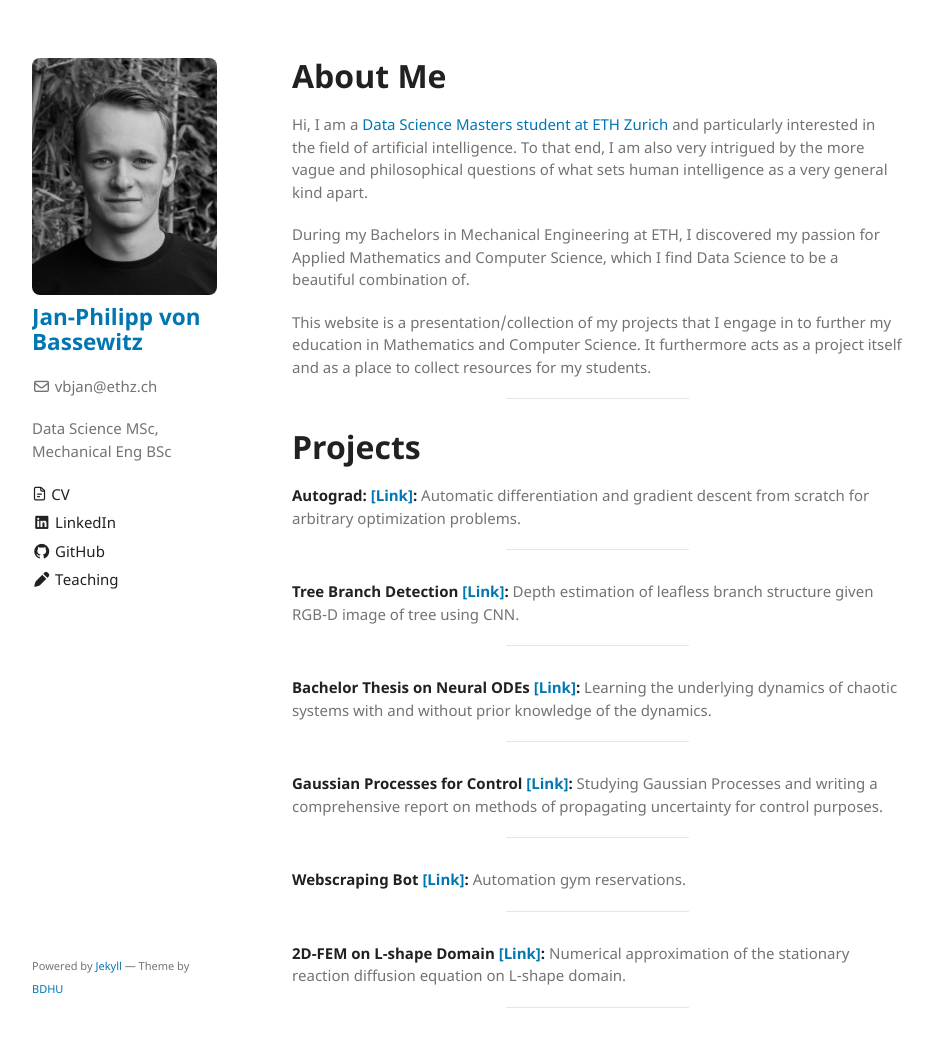
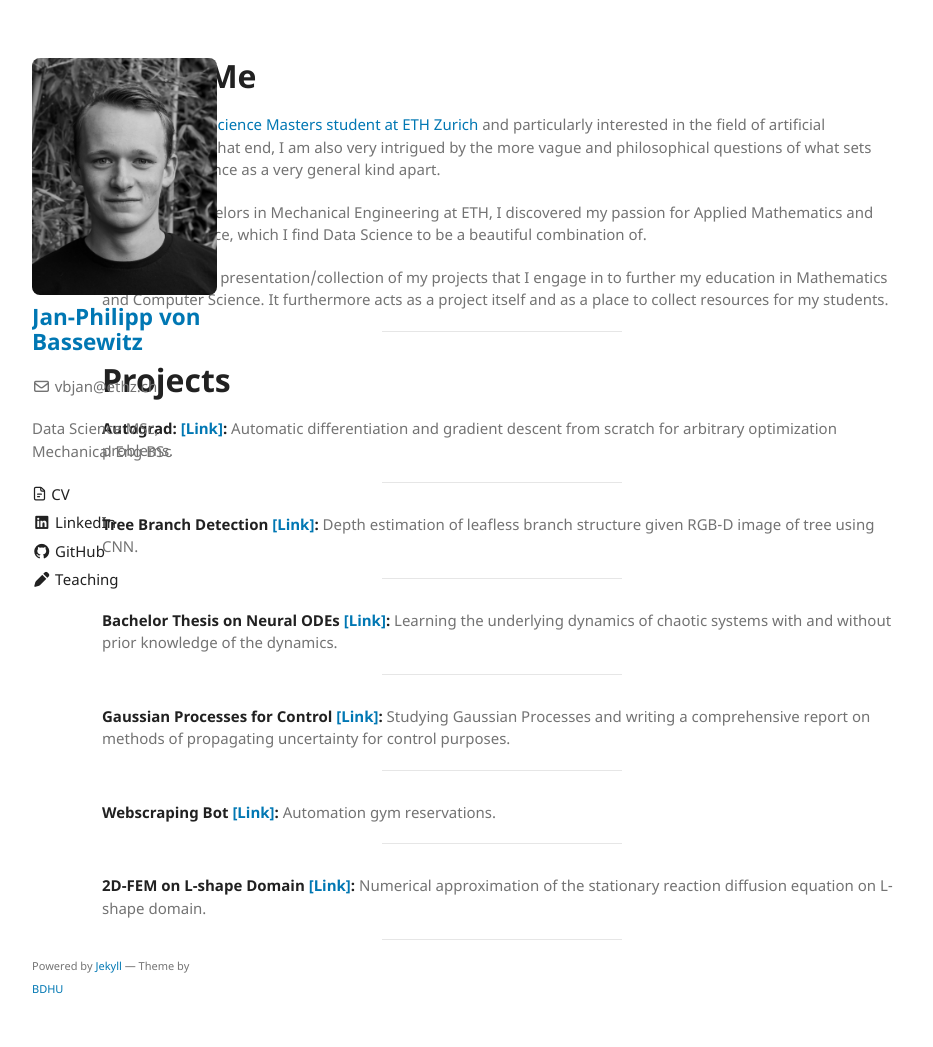
Before and after one commit to vbjan/vbjan.github.io, a Jekyll site: the page built from index.md, in a window 1280 px wide and 1068 px high. Shown: the top 1047 px of the window, without its empty margins (173-1106 px from the left). Built offline with Jekyll 4.4.1, drawn with Linux system fonts in a browser that asks for light colours; our own code applies the rules of GitHub Pages for plain Markdown files.

Commit message:
Larger section width

```diff
--- a/_sass/jekyll-theme-minimalist.scss
+++ b/_sass/jekyll-theme-minimalist.scss
@@ -179,7 +179,7 @@ strong {
 }
 
 section {
-  width: 610px;
+  width: 800px;
   float:right;
   padding-bottom:30px;
 }
```
